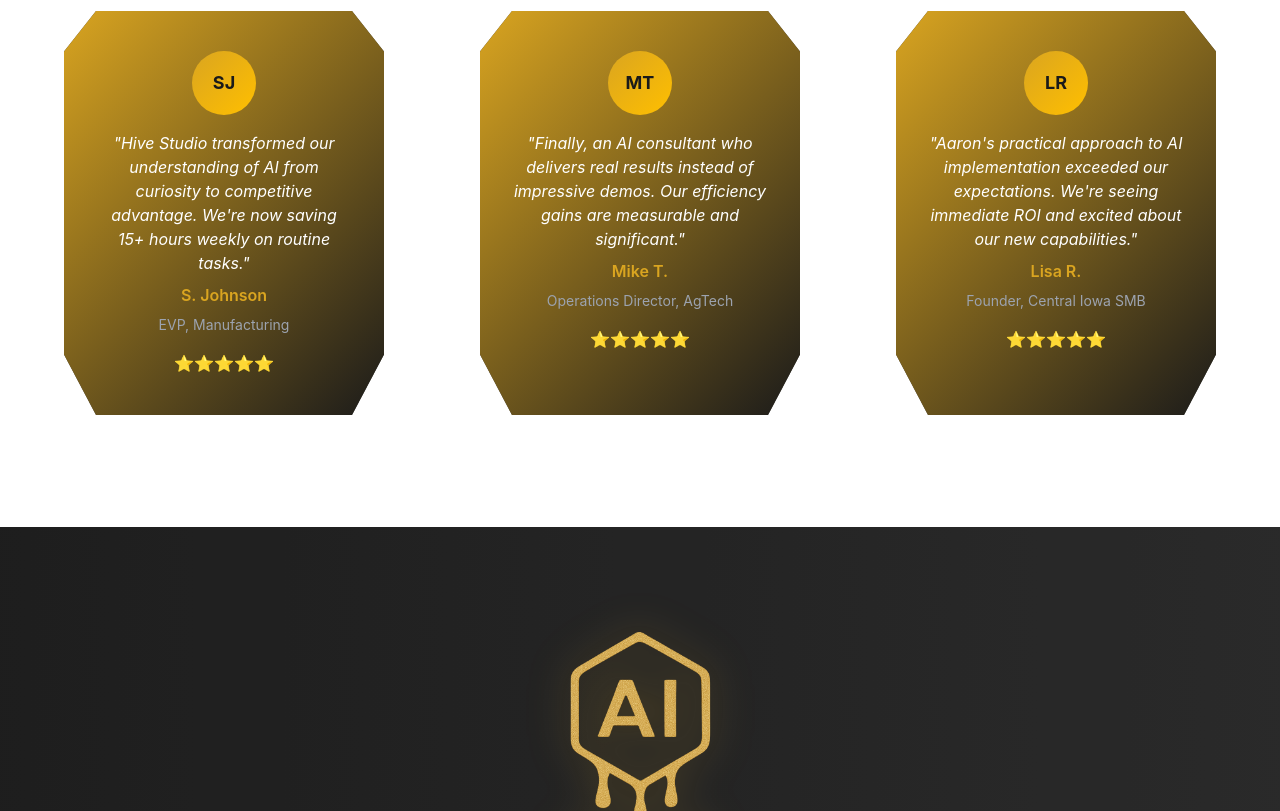
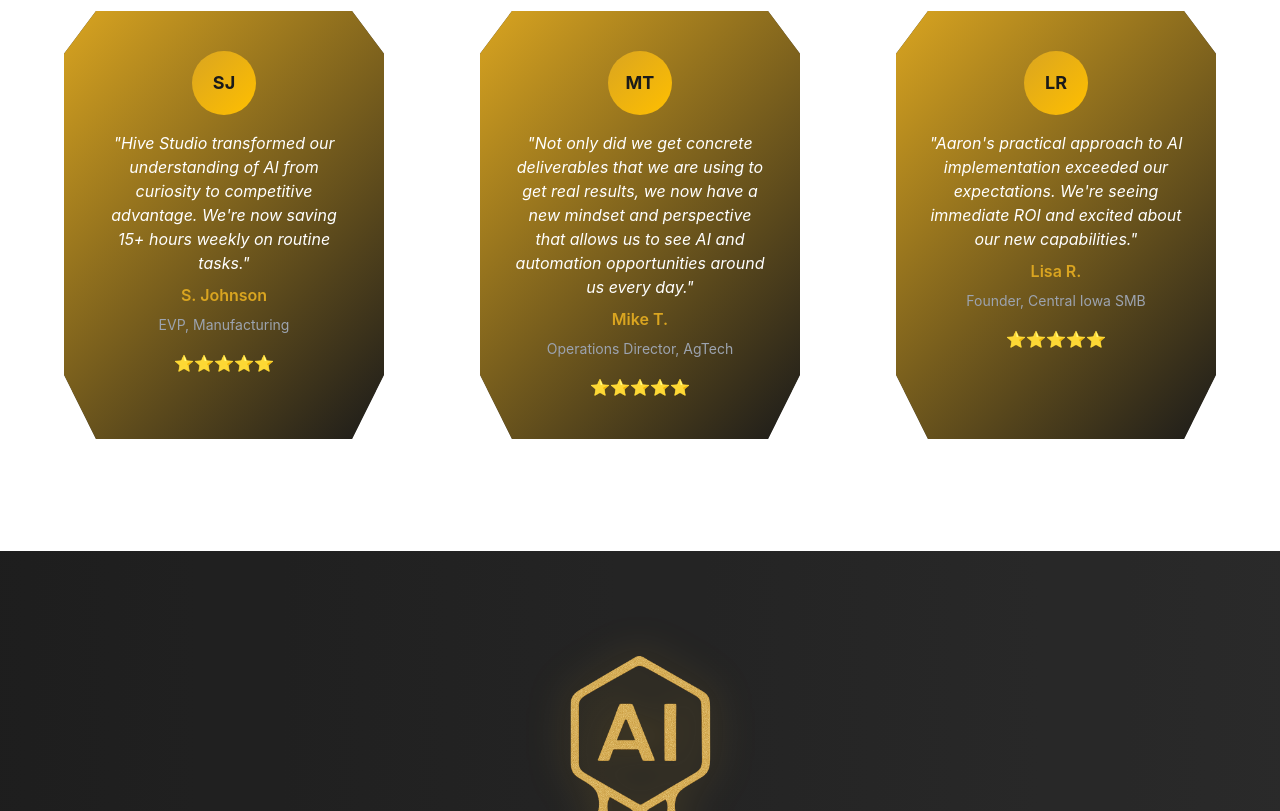
Before and after one commit to auitenbroek1/hivestudio-ai, a React (Create React App) app in the folder frontend/: page / in a window 1280 px wide. Shown: the part 3600-4411 px from the top of the page. Built offline with nearby package versions, Linux system fonts and the light colour scheme.

Commit message:
Update Mike T. testimonial content to emphasize mindset transformation and ongoing value

```diff
--- a/frontend/src/App.js
+++ b/frontend/src/App.js
@@ -166,7 +166,7 @@
     {
       name: "Mike T.",
       title: "Operations Director, AgTech",
-      content: "Finally, an AI consultant who delivers real results instead of impressive demos. Our efficiency gains are measurable and significant.",
+      content: "Not only did we get concrete deliverables that we are using to get real results, we now have a new mindset and perspective that allows us to see AI and automation opportunities around us every day.",
       rating: 5,
       avatar: "MT"
     },
```
